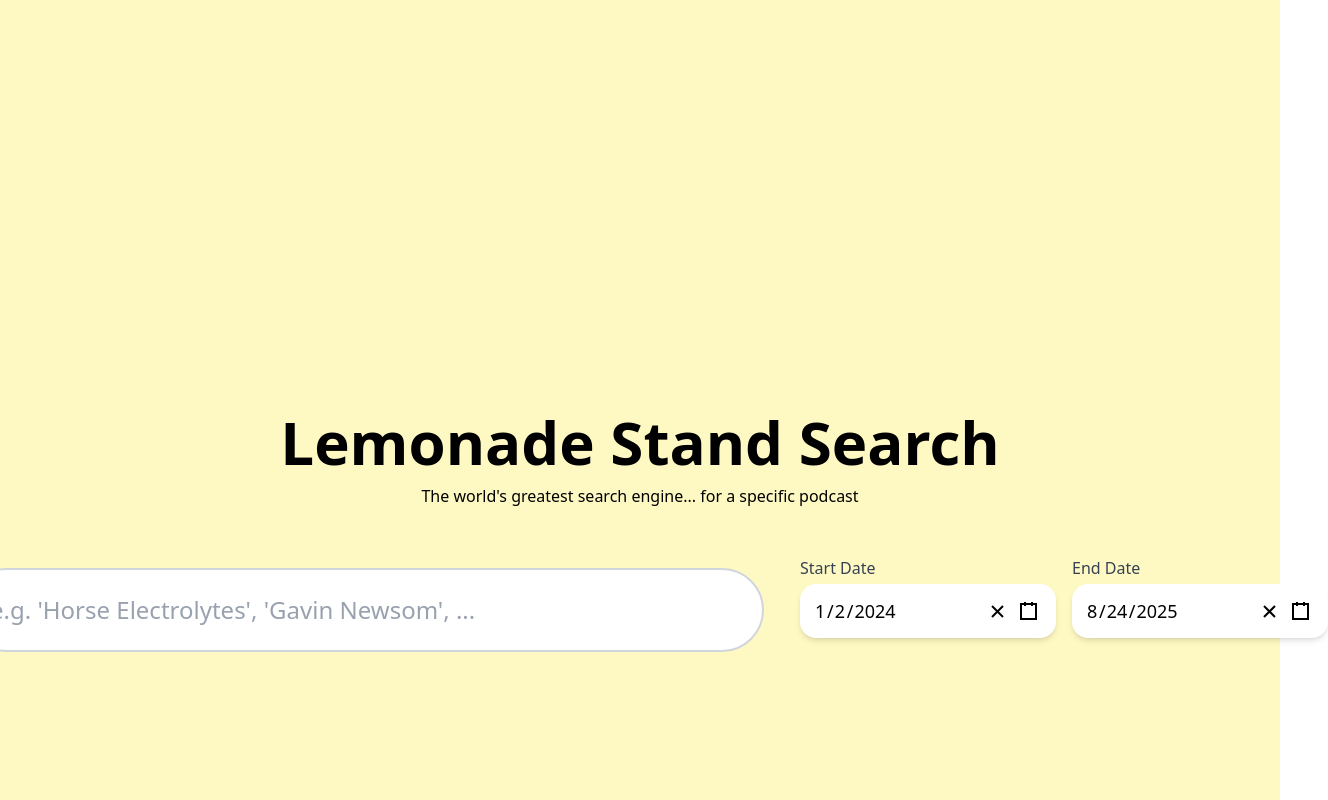
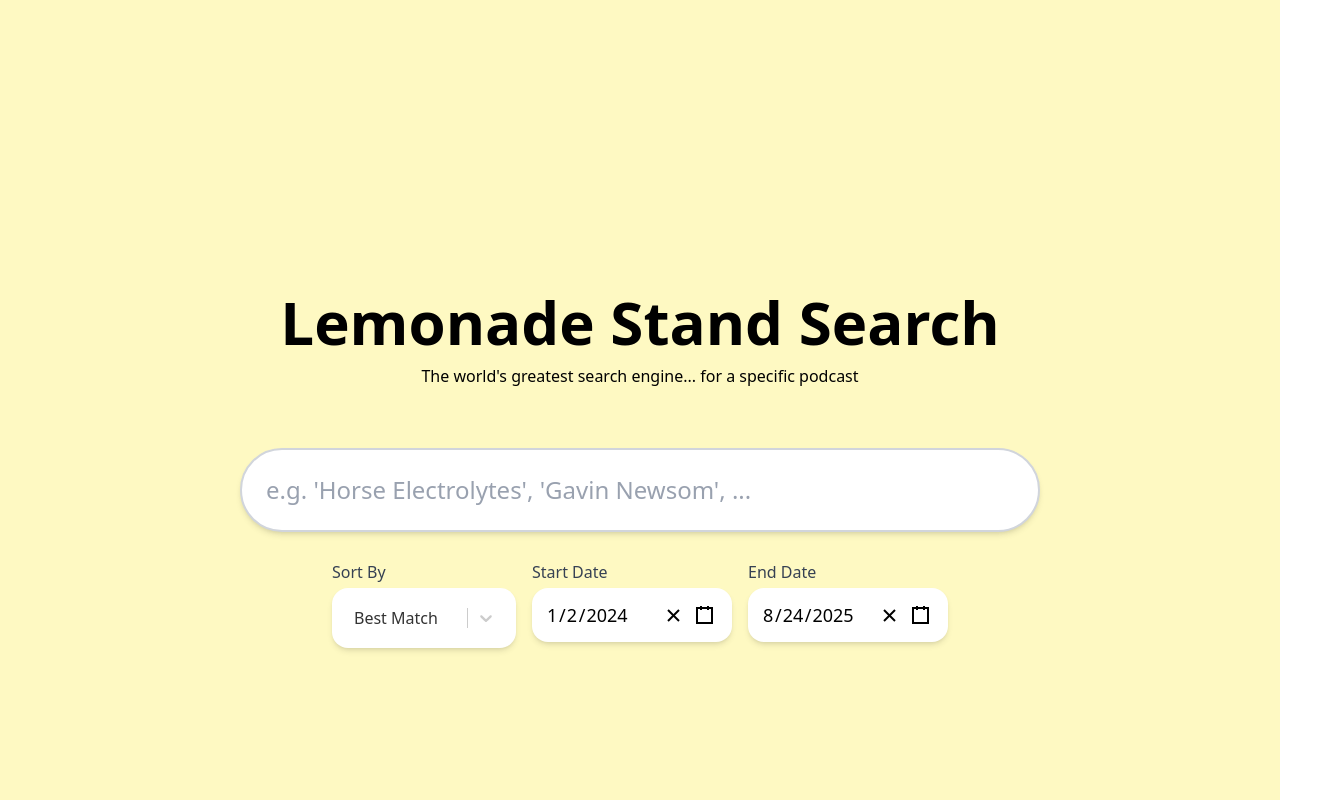
Before and after one commit to cjlangan/lemonadestandsearch, a React (Vite) app in the folder frontend/: page / in a window 1280 px wide. Shown: the whole page, 1328 px wide, since content can reach past the window. Built offline with nearby package versions, Linux system fonts and the light colour scheme.

Commit message:
feat: added order selector and date selectors

```diff
--- a/frontend/package.json
+++ b/frontend/package.json
@@ -16,6 +16,7 @@
     "react-calendar": "^6.0.0",
     "react-date-picker": "^12.0.1",
     "react-dom": "^19.1.1",
+    "react-select": "^5.10.2",
     "tailwindcss": "^4.1.12"
   },
   "devDependencies": {
--- a/frontend/src/App.tsx
+++ b/frontend/src/App.tsx
@@ -1,15 +1,19 @@
 import { useState } from "react";
-import DatePicker from "react-date-picker";
-import 'react-date-picker/dist/DatePicker.css';
-import 'react-calendar/dist/Calendar.css';
 
 import Header from "./components/Header"
+import SortSelect from "./components/SortSelect"
 import SearchBar from "./components/SearchBar"
+import MyDatePicker from "./components/MyDatePicker"
 import CardGrid from "./components/CardGrid"
 
 import type { SearchResult } from "./types/SearchResult";
-type ValuePiece = Date | null;
-type Value = ValuePiece | [ValuePiece, ValuePiece];
+import type { Value, OptionType } from "./types/SmallTypes";
+
+const options = [
+    { value: "best", label: "Best Match" },
+    { value: "asc", label: "Ascending" },
+    { value: "desc", label: "Descending" },
+];
 
 function App() {
 
@@ -17,6 +21,7 @@ function App() {
     const [query, setQuery] = useState<string>("");
     const [startDate, setStartDate] = useState<Value>(new Date("2024-01-02"));
     const [endDate, setEndDate] = useState<Value>(new Date());
+    const [order, setOrder] = useState<OptionType>(options[0]);
 
     function handleSubmit(e: React.FormEvent) {
         e.preventDefault(); // prevent page reload
@@ -39,7 +44,7 @@ function App() {
             q: query,
             start: start,
             end: end,
-            order: "asc",
+            order: order.value,
         });
 
         fetch(`http://127.0.0.1:5000/api/search?${params.toString()}`)
@@ -63,42 +68,20 @@ function App() {
         {/* Spacer for vertical centering */}
         <div
           className="transition-all duration-700 ease-out"
-            style={{ height: data.length === 0 ? '50vh' : '20px' }}
+          style={{ height: data.length === 0 ? '35vh' : '20px' }}
         />
         <Header />
-          <div className="flex gap-6 items-start w-full max-w-5xl justify-center mt-4">
-            <div className="flex-1">
+          <div className="flex flex-col items-center gap-4 w-full max-w-5xl mt-4">
             <SearchBar query={query} setQuery={setQuery} handleSubmit={handleSubmit} />
-            </div>
-            {/* Date pickers */}
-            <div className="flex gap-4">
-              <div className="flex flex-col">
-                <label className="mb-1 text-gray-700 font-medium">Start Date</label>
-                <div className="p-3 bg-white rounded-2xl shadow-md w-64">
-                  <DatePicker
-                    onChange={setStartDate}
-                    value={startDate}
-                    closeCalendar={false}
-                    className="w-full text-lg font-medium"
-                  />
-                </div>
-              </div>
-              <div className="flex flex-col">
-                <label className="mb-1 text-gray-700 font-medium">End Date</label>
-                <div className="p-3 bg-white rounded-2xl shadow-md w-64">
-                  <DatePicker
-                    onChange={setEndDate}
-                    value={endDate}
-                    closeCalendar={false}
-                    className="w-full text-lg font-medium"
-                  />
-                </div>
-              </div>
+            <div className="flex gap-4 justify-center w-full">
+              <SortSelect order={order} setOrder={setOrder} options={options} />
+              <MyDatePicker date={startDate} setDate={setStartDate} title="Start Date" />
+              <MyDatePicker date={endDate} setDate={setEndDate} title="End Date" />
             </div>
           </div>
         <CardGrid allResults={data} />
       </div>
-    )
+    );
 }
 
-export default App
+export default App;
--- /dev/null
+++ b/frontend/src/components/MyDatePicker.tsx
@@ -0,0 +1,29 @@
+import DatePicker from "react-date-picker";
+import 'react-date-picker/dist/DatePicker.css';
+import 'react-calendar/dist/Calendar.css';
+
+import type { Value } from '../types/SmallTypes';
+
+type MyDatePickerProps = {
+    date: Value;
+    setDate: (d: Value) => void;
+    title: string;
+}
+
+function MyDatePicker({ date, setDate, title }: MyDatePickerProps) {
+    return (
+      <div className="flex flex-col">
+        <label className="mb-1 text-gray-700 font-medium">{title}</label>
+        <div className="p-3 bg-white rounded-2xl shadow-md w-50">
+          <DatePicker
+            onChange={setDate}
+            value={date}
+            closeCalendar={false}
+            className="w-full text-lg font-medium"
+          />
+        </div>
+      </div>
+    );
+}
+
+export default MyDatePicker;
--- a/frontend/src/components/SearchBar.tsx
+++ b/frontend/src/components/SearchBar.tsx
@@ -12,7 +12,7 @@ function SearchBar({ query, setQuery, handleSubmit }: SearchBarProps) {
                 value={query}
                 onChange={(e) => setQuery(e.target.value)}
                 placeholder="e.g. 'Horse Electrolytes', 'Gavin Newsom', ..."
-                className="border-2 bg-white w-200 border-gray-300 p-6 rounded-full w-96 text-2xl placeholder-gray-400 focus:outline-none focus:ring-2 focus:ring-blue-500"
+                className="shadow-md border-2 bg-white w-200 border-gray-300 p-6 rounded-full w-96 text-2xl placeholder-gray-400 focus:outline-none focus:ring-2 focus:ring-blue-500"
             />
         </form>
     );
--- /dev/null
+++ b/frontend/src/components/SortSelect.tsx
@@ -0,0 +1,47 @@
+import Select from "react-select";
+
+export type OptionType = {value: string; label: string;}
+
+type SortSelectProps = {
+    order: OptionType | null;
+    setOrder: (option: OptionType) => void;
+    options: OptionType[];
+}
+
+function SortSelect({ order, setOrder, options }: SortSelectProps) {
+    return (
+    <div className="flex flex-col">
+      <label className="mb-1 text-gray-700 font-medium">Sort By</label>
+      <div className="p-2 bg-white rounded-2xl shadow-md w-46">
+        <Select
+          value={order}
+          onChange={(option) => setOrder(option as OptionType)}
+          options={options}
+          isSearchable={false}
+          closeMenuOnSelect
+          className="w-full text-lg font-medium"
+          styles={{
+            control: (provided) => ({
+              ...provided,
+              border: "none",
+              boxShadow: "none",
+              padding: "0.25rem",
+              minHeight: "2.5rem",
+            }),
+            singleValue: (provided) => ({
+              ...provided,
+              fontSize: "1rem",
+              fontWeight: 500,
+            }),
+            menu: (provided) => ({
+              ...provided,
+              borderRadius: "1rem",
+            }),
+          }}
+        />
+      </div>
+    </div>
+  );
+}
+
+export default SortSelect;
--- /dev/null
+++ b/frontend/src/types/SmallTypes.ts
@@ -0,0 +1,3 @@
+export type ValuePiece = Date | null;
+export type Value = ValuePiece | [ValuePiece, ValuePiece];
+export type OptionType = { value: string; label: string };
```
Also changed, not shown: 2 other files (tests, documents, lock files or other folders). Lines whose indentation alone changed are shown as unchanged.
